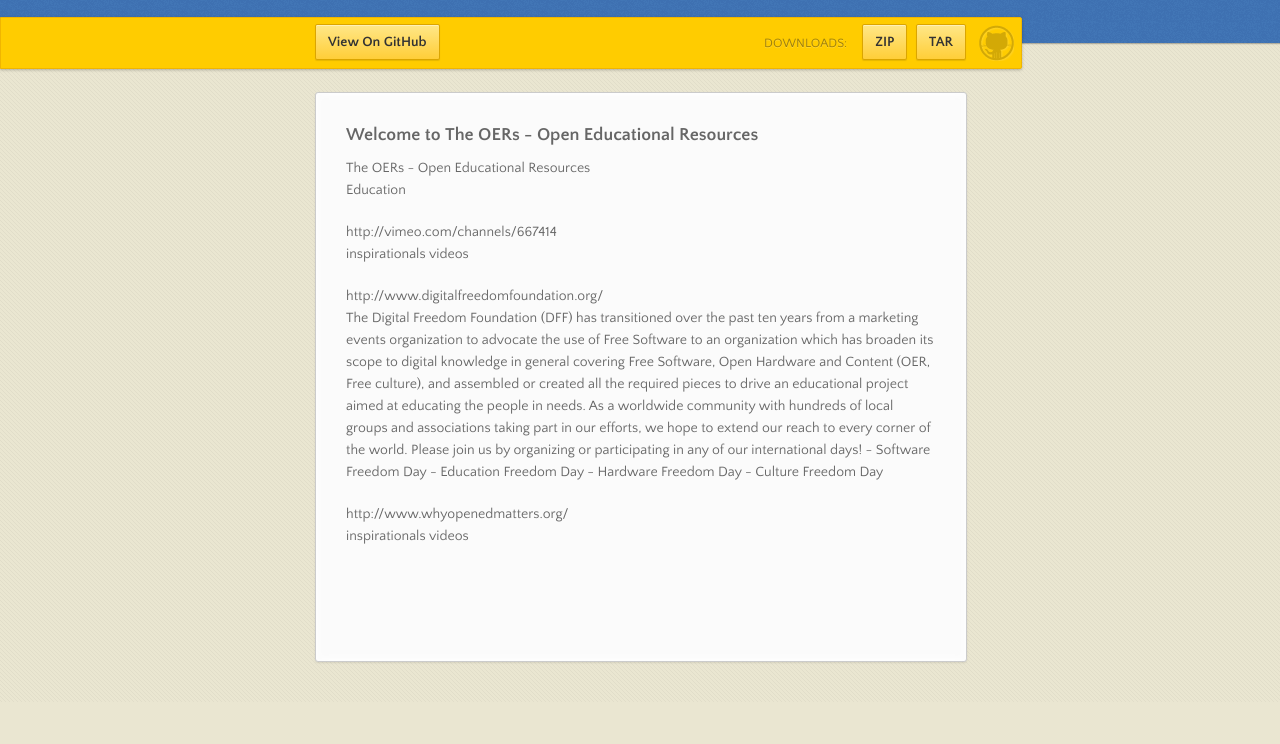
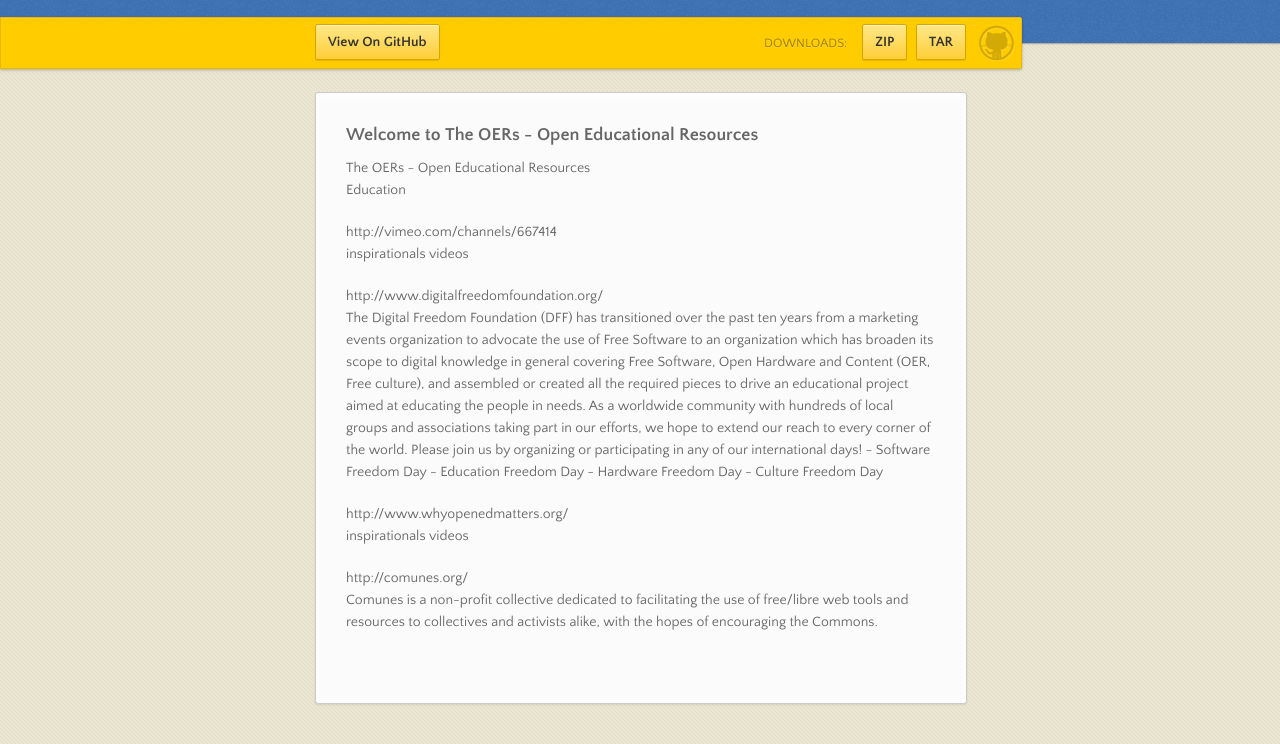
Before and after one commit to fortinux/oers, a plain HTML site: page media.html in a window 1280 px wide. Shown: the part 98-842 px from the top of the page. Before the commit the page ends 800 px from the top, so only its background shows below. Drawn offline with nearby package versions, Linux system fonts and the light colour scheme.

Commit message:
add comunes.org

```diff
--- a/media.html
+++ b/media.html
@@ -62,3 +62,6 @@ As a worldwide community with hundreds of local groups and associations taking p
 
 http://www.whyopenedmatters.org/
 <p>inspirationals videos</p>
+
+http://comunes.org/
+<p>Comunes is a non-profit collective dedicated to facilitating the use of free/libre web tools and resources to collectives and activists alike, with the hopes of encouraging the Commons.</p>
```
